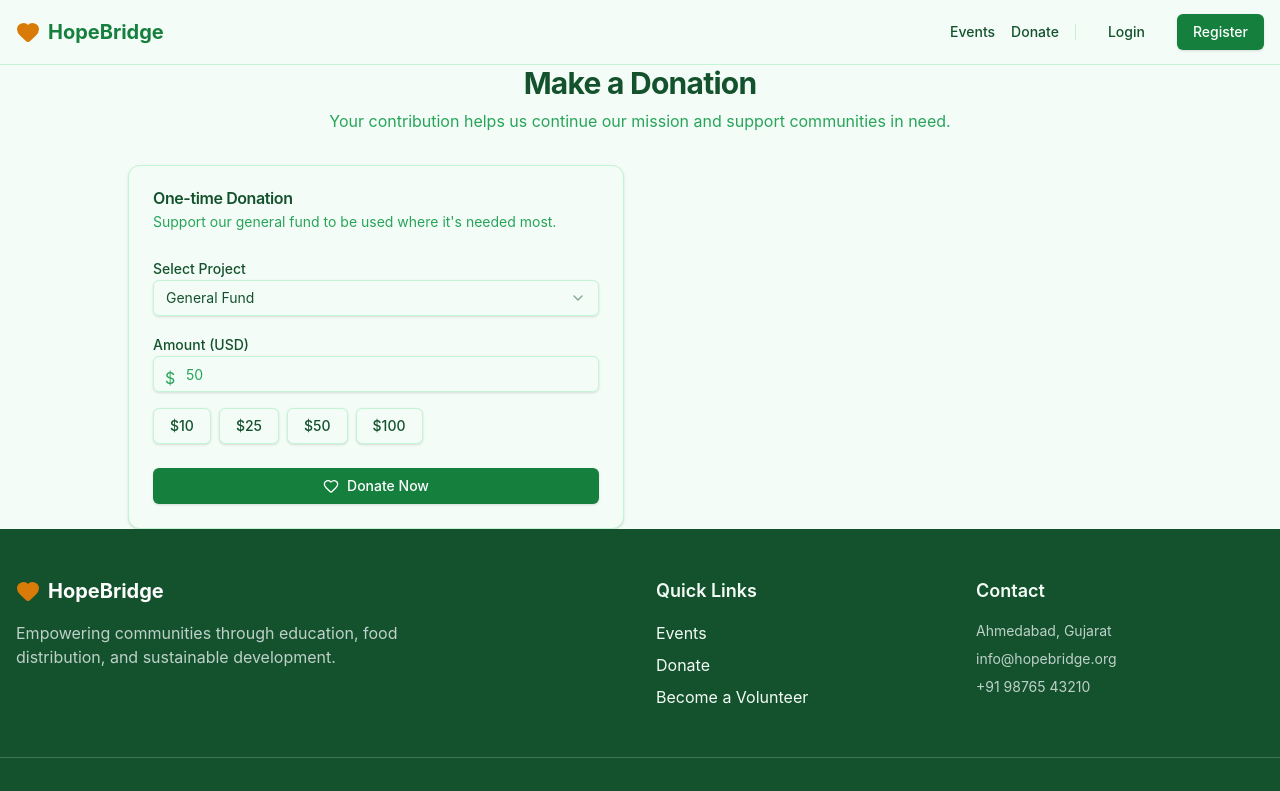
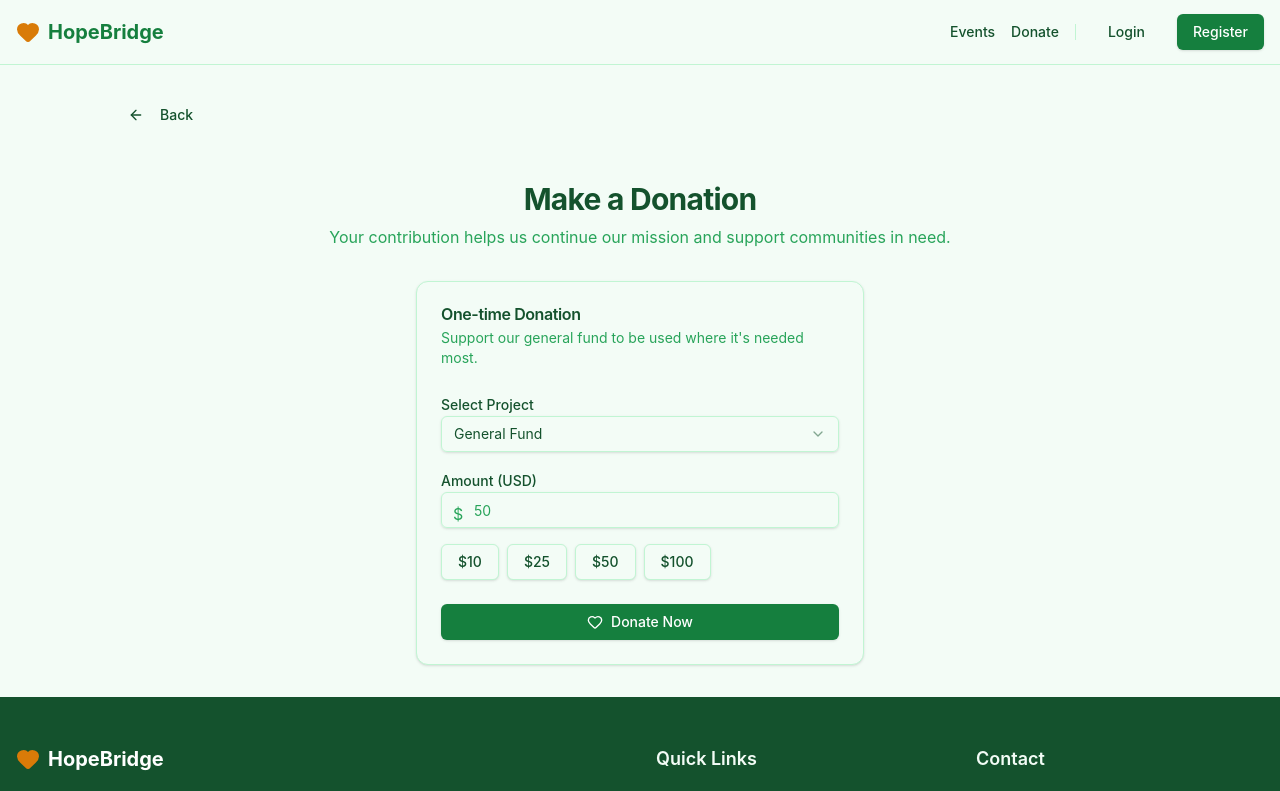
Before and after one commit to dhruviljpatel/NGO_project, a React (Vite) app in the folder frontend/: page /donate in a window 1280 px wide. Shown: the top 791 px of the page. Built offline with nearby package versions, Linux system fonts and the light colour scheme.

Commit message:
feat(pages): add back navigation and centered donation layout

```diff
--- a/frontend/src/pages/Donations.tsx
+++ b/frontend/src/pages/Donations.tsx
@@ -5,9 +5,10 @@ import { Card, CardContent, CardDescription, CardHeader, CardTitle, CardFooter }
 import { Button } from "@/components/ui/button"
 import { Input } from "@/components/ui/input"
 import { Label } from "@/components/ui/label"
-import { Heart } from "lucide-react"
+import { Heart, ArrowLeft } from "lucide-react"
 import { Select, SelectContent, SelectItem, SelectTrigger, SelectValue } from "@/components/ui/select"
 import { toast } from "sonner"
+import { useNavigate } from "react-router-dom"
 import {
   Table,
   TableBody,
@@ -20,6 +21,7 @@ import { Badge } from "@/components/ui/badge"
 
 export function Donations() {
   const { user } = useAuth()
+  const navigate = useNavigate()
   const { projects, donations, setDonations } = useMockData()
   const [amount, setAmount] = useState("")
   const [selectedProject, setSelectedProject] = useState("General Fund")
@@ -44,18 +46,25 @@ export function Donations() {
   }
 
   const isAdminOrStaff = user?.role === 'Admin' || user?.role === 'NGO Staff'
+  const isDonor = user?.role === 'Donor'
 
   return (
-    <div className="space-y-8 max-w-5xl mx-auto">
+    <div className="space-y-8 max-w-5xl mx-auto flex flex-col min-h-[calc(100vh-12rem)] justify-center py-8">
+      <div>
+        <Button variant="ghost" className="mb-4 -ml-4" onClick={() => navigate(-1)}>
+          <ArrowLeft className="w-4 h-4 mr-2" /> Back
+        </Button>
+      </div>
+
       {!isAdminOrStaff ? (
-        <>
+        <div className="flex flex-col flex-1 justify-center space-y-8">
           <div className="text-center space-y-2">
             <h1 className="text-3xl font-bold tracking-tight">Make a Donation</h1>
             <p className="text-muted-foreground">Your contribution helps us continue our mission and support communities in need.</p>
           </div>
 
-          <div className="grid md:grid-cols-2 gap-8">
-            <Card>
+          <div className={`grid gap-8 w-full ${isDonor ? 'md:grid-cols-2' : 'max-w-md mx-auto'}`}>
+            <Card className="w-full">
               <CardHeader>
                 <CardTitle>One-time Donation</CardTitle>
                 <CardDescription>Support our general fund to be used where it's needed most.</CardDescription>
@@ -97,7 +106,6 @@ export function Donations() {
                         type="button"
                         variant="outline"
                         onClick={() => setAmount(preset.toString())}
-                        className="hover:-translate-y-0.5 transition-all"
                       >
                         ${preset}
                       </Button>
@@ -105,15 +113,15 @@ export function Donations() {
                   </div>
                 </CardContent>
                 <CardFooter>
-                  <Button type="submit" className="w-full gap-2 hover:-translate-y-0.5 transition-all shadow-sm hover:shadow-md">
+                  <Button type="submit" className="w-full gap-2">
                     <Heart className="w-4 h-4" /> Donate Now
                   </Button>
                 </CardFooter>
               </form>
             </Card>
 
-            {user?.role === 'Donor' && (
-              <Card>
+            {isDonor && (
+              <Card className="w-full h-fit">
                 <CardHeader>
                   <CardTitle>Your Impact</CardTitle>
                   <CardDescription>Thank you for your continued support.</CardDescription>
@@ -137,9 +145,9 @@ export function Donations() {
               </Card>
             )}
           </div>
-        </>
+        </div>
       ) : (
-        <div className="space-y-6">
+        <div className="space-y-6 w-full">
           <div className="flex justify-between items-center">
             <div>
               <h1 className="text-3xl font-bold tracking-tight">Donations</h1>
--- a/frontend/src/pages/Events.tsx
+++ b/frontend/src/pages/Events.tsx
@@ -4,11 +4,13 @@ import { useMockData } from "@/lib/MockDataContext"
 import { Card, CardContent, CardDescription, CardFooter, CardHeader, CardTitle } from "@/components/ui/card"
 import { Button } from "@/components/ui/button"
 import { Badge } from "@/components/ui/badge"
-import { Calendar, MapPin, Users } from "lucide-react"
+import { Calendar, MapPin, Users, ArrowLeft } from "lucide-react"
 import { toast } from "sonner"
+import { useNavigate } from "react-router-dom"
 
 export function Events() {
   const { user } = useAuth()
+  const navigate = useNavigate()
   const { events, setEvents } = useMockData()
   const [registered, setRegistered] = useState<Record<string, boolean>>({})
 
@@ -36,6 +38,12 @@ export function Events() {
 
   return (
     <div className="container mx-auto py-8">
+      <div>
+        <Button variant="ghost" className="mb-4 -ml-4" onClick={() => navigate(-1)}>
+          <ArrowLeft className="w-4 h-4 mr-2" /> Back
+        </Button>
+      </div>
+
       <div className="mb-8">
         <h1 className="text-3xl font-bold tracking-tight mb-2">Events</h1>
         <p className="text-muted-foreground">Discover and register for upcoming volunteer opportunities.</p>
@@ -74,7 +82,7 @@ export function Events() {
               </CardContent>
               <CardFooter>
                 <Button
-                  className="w-full hover:-translate-y-0.5 transition-all shadow-sm hover:shadow-md"
+                  className="w-full gap-2"
                   disabled={event.status === "Full" || registered[event.id] || (user && user.role !== 'Volunteer')}
                   onClick={() => handleRegister(event.id)}
                 >
```
Also changed, not shown: frontend/src/components/ui/button.tsx (indentation only).
